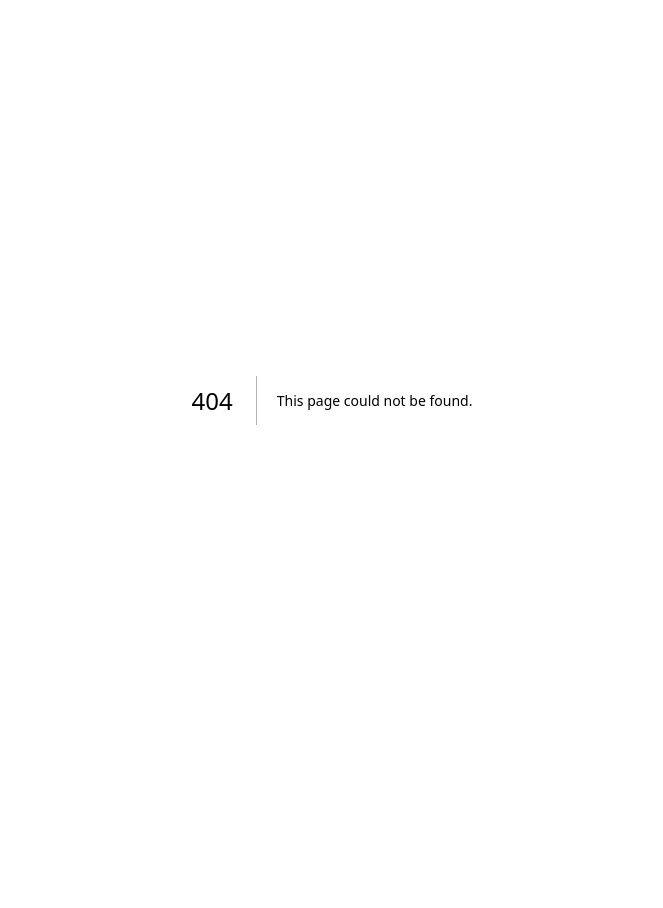
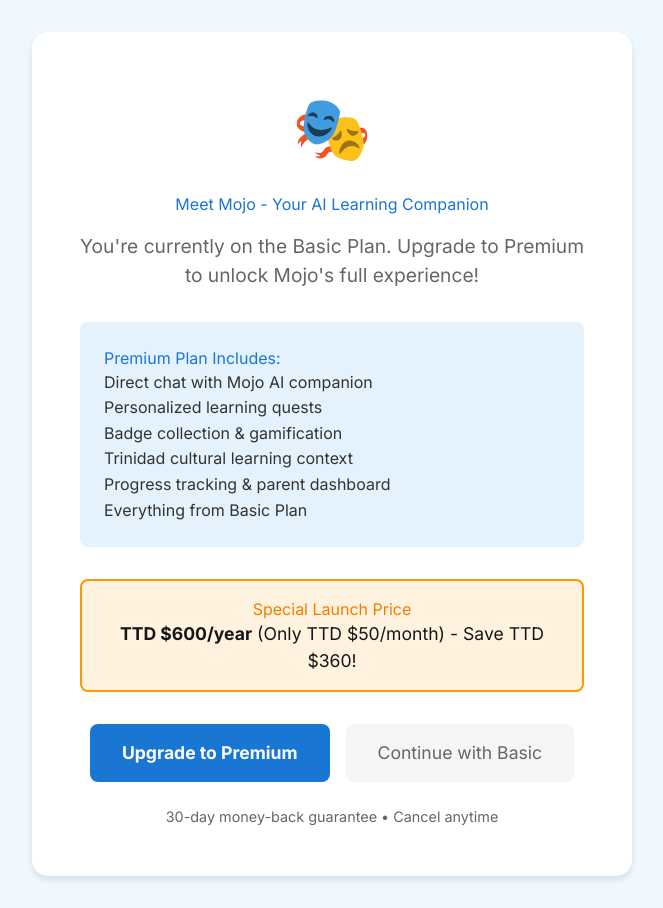
Before and after one commit to MelissaPascal/sea-smart-final, a Next.js app: page /upgrade in a window 1280 px wide. Before the commit this address had no page. Shown: the whole page, without its empty margins (308-971 px from the left). Before the commit the page ends 800 px from the top, so only its background shows below. Built offline with nearby package versions, Linux system fonts and the light colour scheme.

Commit message:
Create page.js

```diff
--- /dev/null
+++ b/app/upgrade/page.js
@@ -0,0 +1,103 @@
+'use client';
+
+export default function UpgradePage() {
+  return (
+    <div style={{
+      minHeight: '100vh',
+      backgroundColor: '#f0f8ff',
+      padding: '2rem',
+      display: 'flex',
+      alignItems: 'center',
+      justifyContent: 'center'
+    }}>
+      <div style={{
+        backgroundColor: 'white',
+        borderRadius: '1rem',
+        padding: '3rem',
+        maxWidth: '600px',
+        textAlign: 'center',
+        boxShadow: '0 4px 6px rgba(0,0,0,0.1)'
+      }}>
+        <div style={{ fontSize: '4rem', marginBottom: '1rem' }}>🎭</div>
+
+        <h1 style={{ color: '#1976d2', marginBottom: '1rem' }}>
+          Meet Mojo - Your AI Learning Companion
+        </h1>
+
+        <p style={{ fontSize: '1.2rem', color: '#666', marginBottom: '2rem' }}>
+          You're currently on the Basic Plan. Upgrade to Premium to unlock Mojo's full experience!
+        </p>
+
+        <div style={{
+          backgroundColor: '#e3f2fd',
+          padding: '1.5rem',
+          borderRadius: '0.5rem',
+          marginBottom: '2rem',
+          textAlign: 'left'
+        }}>
+          <h3 style={{ color: '#1976d2', marginTop: 0 }}>Premium Plan Includes:</h3>
+          <ul style={{ color: '#333', lineHeight: '1.6' }}>
+            <li>Direct chat with Mojo AI companion</li>
+            <li>Personalized learning quests</li>
+            <li>Badge collection & gamification</li>
+            <li>Trinidad cultural learning context</li>
+            <li>Progress tracking & parent dashboard</li>
+            <li>Everything from Basic Plan</li>
+          </ul>
+        </div>
+
+        <div style={{
+          backgroundColor: '#fff3e0',
+          padding: '1rem',
+          borderRadius: '0.5rem',
+          marginBottom: '2rem',
+          border: '2px solid #ff9800'
+        }}>
+          <h3 style={{ color: '#f57c00', marginTop: 0 }}>Special Launch Price</h3>
+          <p style={{ margin: 0, fontSize: '1.1rem' }}>
+            <strong>TTD $600/year</strong> (Only TTD $50/month) - Save TTD $360!
+          </p>
+        </div>
+
+        <div style={{ display: 'flex', gap: '1rem', justifyContent: 'center' }}>
+          <a
+            href="/pricing"
+            style={{
+              backgroundColor: '#1976d2',
+              color: 'white',
+              padding: '1rem 2rem',
+              borderRadius: '0.5rem',
+              textDecoration: 'none',
+              fontSize: '1.1rem',
+              fontWeight: 'bold'
+            }}
+          >
+            Upgrade to Premium
+          </a>
+
+          <a
+            href="/worksheets"
+            style={{
+              backgroundColor: '#f5f5f5',
+              color: '#666',
+              padding: '1rem 2rem',
+              borderRadius: '0.5rem',
+              textDecoration: 'none',
+              fontSize: '1.1rem'
+            }}
+          >
+            Continue with Basic
+          </a>
+        </div>
+
+        <p style={{
+          fontSize: '0.9rem',
+          color: '#666',
+          marginTop: '1.5rem'
+        }}>
+          30-day money-back guarantee • Cancel anytime
+        </p>
+      </div>
+    </div>
+  );
+}
```
